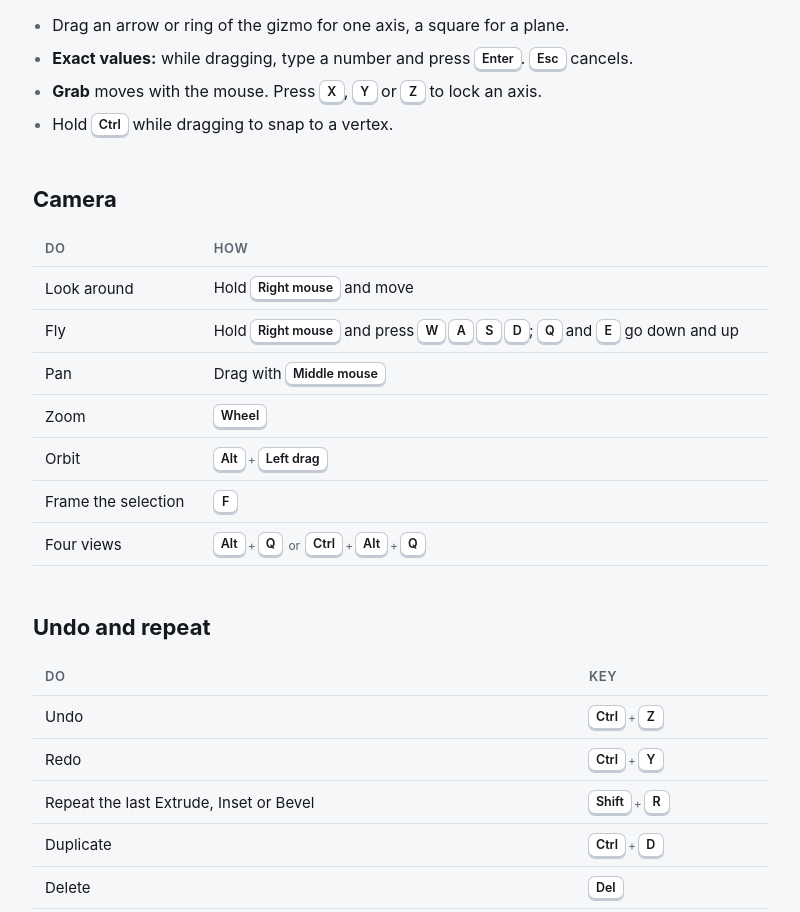
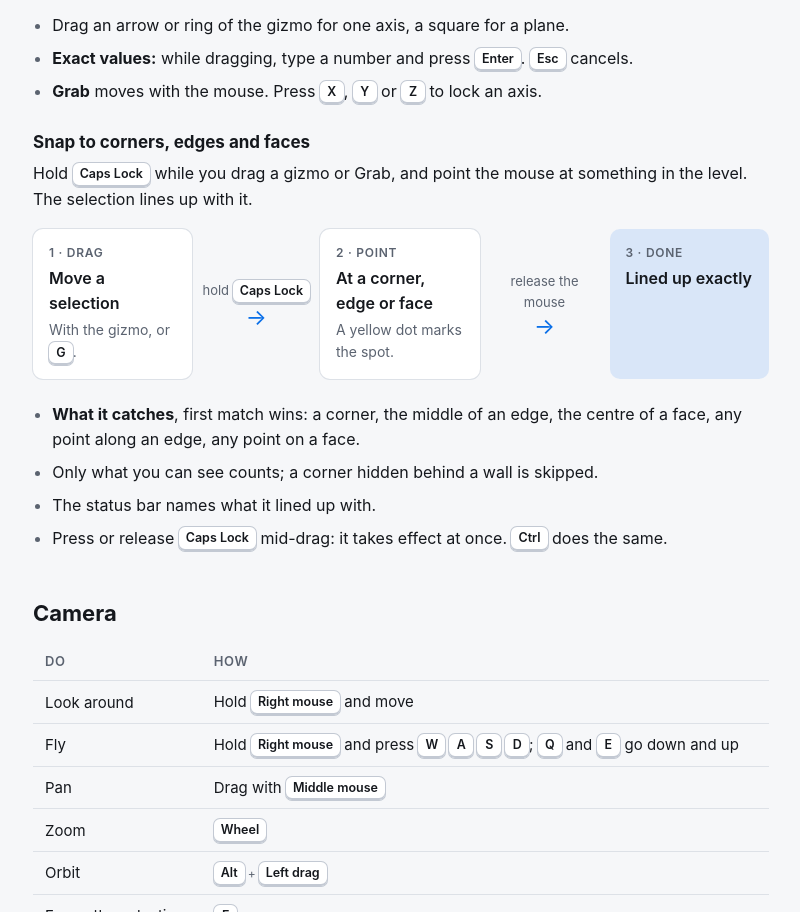
Before and after one commit to onur-c/leveldoteditor.com, a plain HTML site: page site/docs/basics.html in a window 1280 px wide. Shown: the part 1753-2665 px from the top of the page, without its empty margins (239-1039 px from the left). Drawn offline with Linux system fonts and the light colour scheme.

Commit message:
Basics: Caps Lock snapping to corners, edges and faces
Co-Authored-By: Claude Opus 5.5 <noreply@anthropic.com>

```diff
--- a/site/docs/basics.html
+++ b/site/docs/basics.html
@@ -109,7 +109,22 @@
 <li>Drag an arrow or ring of the gizmo for one axis, a square for a plane.</li>
 <li><strong>Exact values:</strong> while dragging, type a number and press <span class="keys"><span class="combo"><kbd>Enter</kbd></span></span>. <span class="keys"><span class="combo"><kbd>Esc</kbd></span></span> cancels.</li>
 <li><strong>Grab</strong> moves with the mouse. Press <span class="keys"><span class="combo"><kbd>X</kbd></span></span>, <span class="keys"><span class="combo"><kbd>Y</kbd></span></span> or <span class="keys"><span class="combo"><kbd>Z</kbd></span></span> to lock an axis.</li>
-<li>Hold <span class="keys"><span class="combo"><kbd>Ctrl</kbd></span></span> while dragging to snap to a vertex.</li>
+</ul>
+<h3 id="snap-to-corners-edges-and-faces">Snap to corners, edges and faces</h3>
+<p>Hold <span class="keys"><span class="combo"><kbd>Caps Lock</kbd></span></span> while you drag a gizmo or Grab, and point the mouse at something in the level. The selection lines up with it.</p>
+<div class="flow">
+  <div class="node"><p class="node-kicker">1 · Drag</p><p class="node-title">Move a selection</p><p class="node-text">With the gizmo, or <span class="keys"><span class="combo"><kbd>G</kbd></span></span>.</p></div>
+  <div class="edge"><span>hold <span class="keys"><span class="combo"><kbd>Caps Lock</kbd></span></span></span></div>
+  <div class="node"><p class="node-kicker">2 · Point</p><p class="node-title">At a corner, edge or face</p><p class="node-text">A yellow dot marks the spot.</p></div>
+  <div class="edge"><span>release the mouse</span></div>
+  <div class="node accent"><p class="node-kicker">3 · Done</p><p class="node-title">Lined up exactly</p></div>
+</div>
+
+<ul>
+<li><strong>What it catches</strong>, first match wins: a corner, the middle of an edge, the centre of a face, any point along an edge, any point on a face.</li>
+<li>Only what you can see counts; a corner hidden behind a wall is skipped.</li>
+<li>The status bar names what it lined up with.</li>
+<li>Press or release <span class="keys"><span class="combo"><kbd>Caps Lock</kbd></span></span> mid-drag: it takes effect at once. <span class="keys"><span class="combo"><kbd>Ctrl</kbd></span></span> does the same.</li>
 </ul>
 <h2 id="camera">Camera</h2>
 <table>
```
Also changed, not shown: 2 other files.
